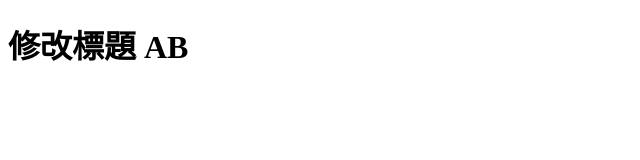
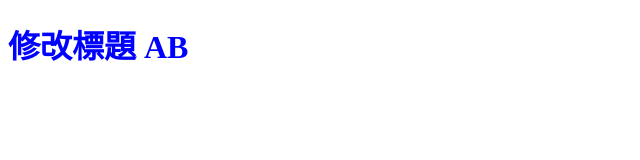
Before and after one commit to lychen-irene/gitPracticeWithYii, a plain HTML site: page index.html in a window 1280 px wide. Shown: the whole page, without its empty margins (0-640 px from the left). Drawn offline with Linux system fonts and the light colour scheme.

Commit message:
h1 設計文字為藍色

```diff
--- /dev/null
+++ b/all.css
@@ -0,0 +1,3 @@
+h1 {
+  color: blue;
+}
--- a/index.html
+++ b/index.html
@@ -4,6 +4,7 @@
     <meta charset="UTF-8" />
     <meta name="viewport" content="width=device-width, initial-scale=1.0" />
     <title>再次修改title</title>
+    <link rel="stylesheet" href="all.css" />
   </head>
   <body>
     <h1>修改標題 AB</h1>
```
